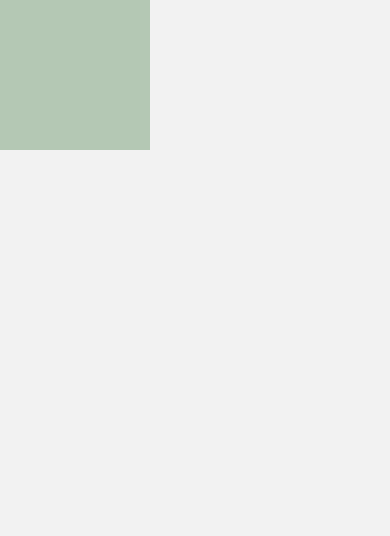
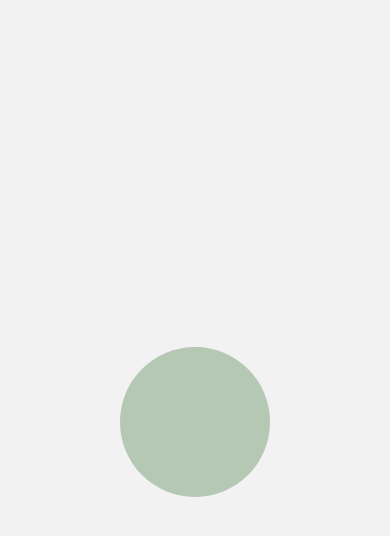
Before and after one commit to santiagozibecchi/Componentes-en-React-Native, a React Native app: screen /Animation102Screen in a window 390 px wide. Shown: the top 536 px of the page. Built offline with nearby package versions, Linux system fonts and the light colour scheme.

Commit message:
Animated.ValueXY

```diff
--- a/src/screens/Animation102Screen.tsx
+++ b/src/screens/Animation102Screen.tsx
@@ -1,10 +1,38 @@
-import { View, StyleSheet } from 'react-native';
-import React from 'react';
+import { View, StyleSheet, Animated, PanResponder } from 'react-native';
+import React, { useRef } from 'react';
 
 const Animation102Screen = () => {
+
+     const moveAway = useRef(new Animated.ValueXY()).current;
+
+     const moveAwayResponder = PanResponder.create({
+          onStartShouldSetPanResponder: () => true,
+          onPanResponderMove: Animated.event([
+               null,
+               {
+                    dx: moveAway.x,
+                    dy: moveAway.y,
+               },
+          ],
+               { useNativeDriver: false }
+          ),
+          // Cuando el usuario suelta el objeto
+          onPanResponderRelease: () => {
+               Animated.spring(
+                    moveAway,
+                    {
+                         toValue: { x: 0, y: 0 },
+                         useNativeDriver: false,
+                    }
+               ).start();
+          },
+     });
+
      return (
-          <View style={{ flex: 1 }}>
-               <View style={styles.purpleBox} />
+          <View style={styles.container}>
+               <Animated.View
+                    {...moveAwayResponder.panHandlers}
+                    style={[moveAway.getLayout(), styles.boxContent]} />
           </View>
      );
 };
@@ -12,8 +40,14 @@ const Animation102Screen = () => {
 export default Animation102Screen;
 
 const styles = StyleSheet.create({
-     purpleBox: {
+     container: {
+          flex: 1,
+          justifyContent: 'center',
+          alignItems: 'center',
+     },
+     boxContent: {
           backgroundColor: '#5856',
+          borderRadius: 100,
           width: 150,
           height: 150,
      },
```
